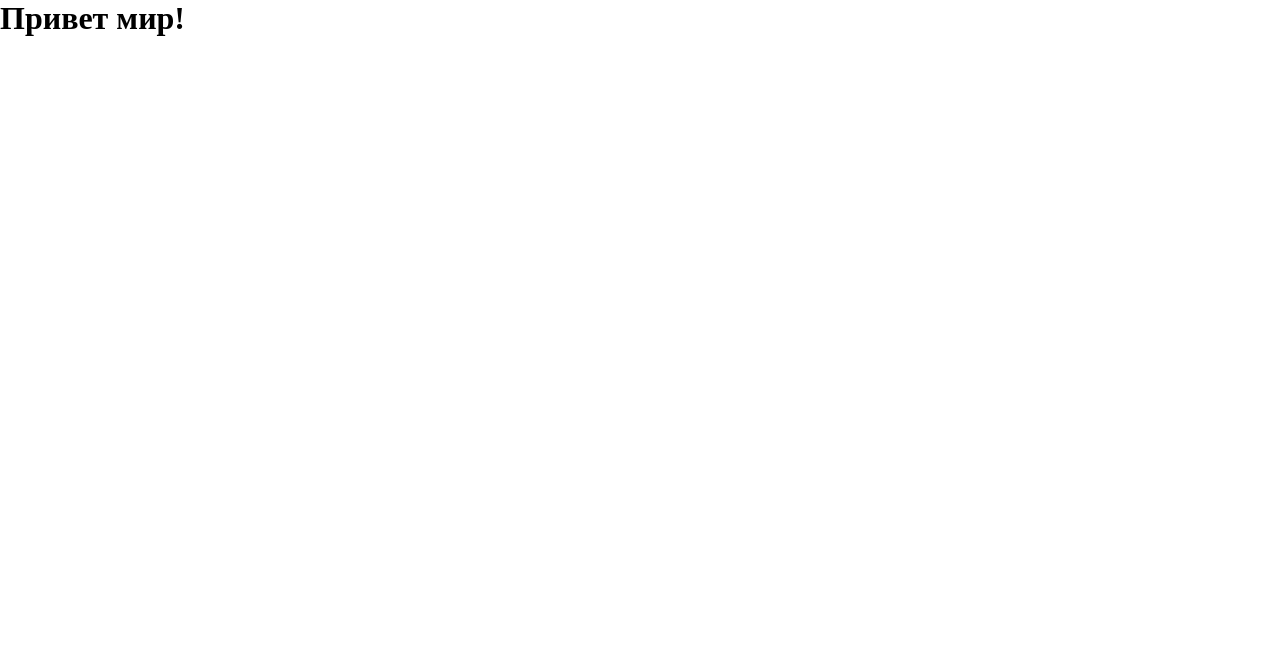
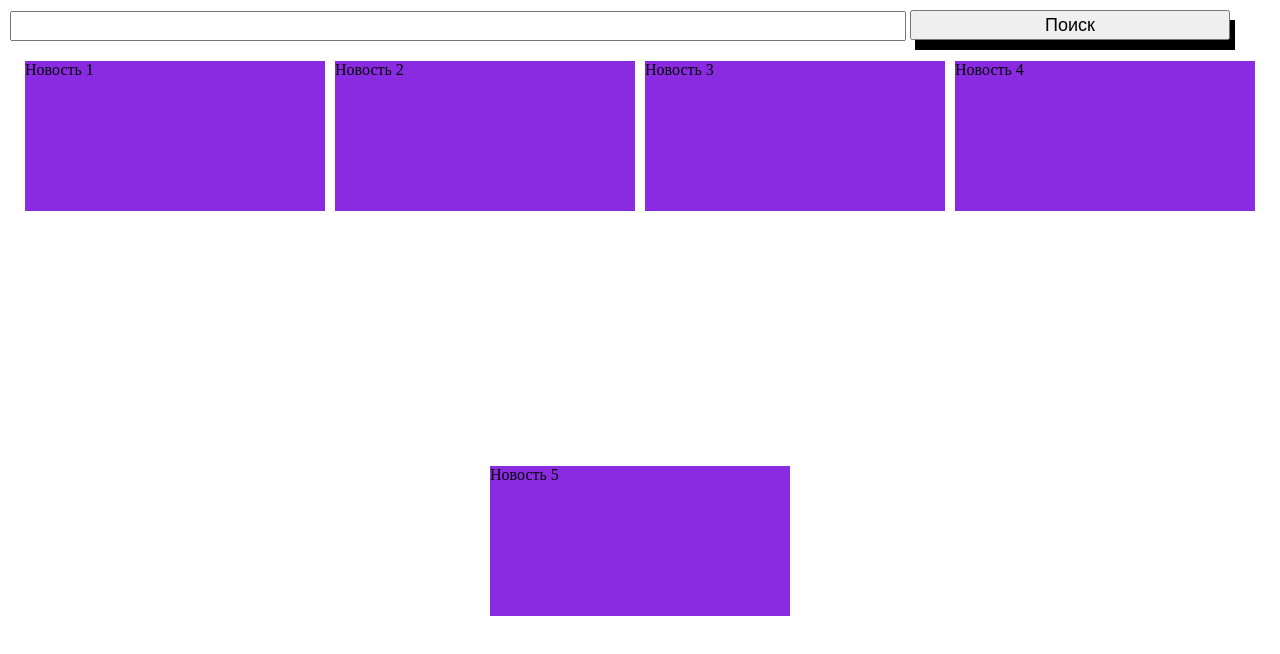
Before and after one commit to Amankaium/js_lesson14, a plain HTML site: page index.html in a window 1280 px wide. Drawn offline with Linux system fonts and the light colour scheme.

Commit message:
added content and search

```diff
--- a/index.html
+++ b/index.html
@@ -6,6 +6,18 @@
     <link rel="stylesheet" href="style.css">
 </head>
 <body>
-    <h1>Привет мир!</h1>
+    <div class="header">
+        <form class="search">
+            <input type="text">
+            <button>Поиск</button>
+        </form>
+    </div>
+    <div class="content">
+        <div class="box">Новость 1</div>
+        <div class="box">Новость 2</div>
+        <div class="box">Новость 3</div>
+        <div class="box">Новость 4</div>
+        <div class="box">Новость 5</div>
+    </div>
 </body>
 </html>
--- a/style.css
+++ b/style.css
@@ -3,3 +3,35 @@
     padding: 0;
     box-sizing: border-box;
 }
+
+.search {
+    margin: 10px 0 20px 10px;
+}
+
+.search > input {
+    width: 70vw;
+    height: 30px;
+}
+
+.search > button {
+    width: 25vw;
+    height: 30px;
+    font-size: 18px;
+    box-shadow: 5px 10px;
+}
+
+.content {
+    display: flex;
+    height: 100vh;
+    flex-wrap: wrap;
+    gap: 10px;
+    justify-content: center;
+    margin: 0 10px;
+}
+
+.box {
+    min-width: 300px;
+    align-content: flex-start;
+    height: 150px;
+    background-color: blueviolet;
+}
```
